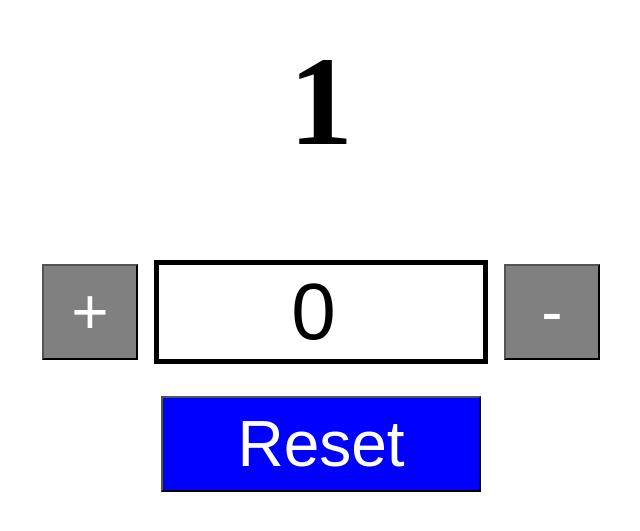
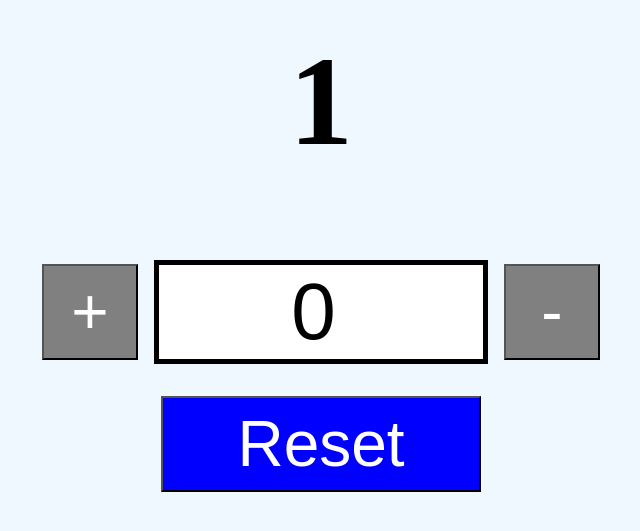
Before and after one commit to pshephardiii/project-1-assessment, a plain HTML site: page index.html in a window 1280 px wide. Shown: the part 191-722 px from the top of the page, without its empty margins (319-959 px from the left). Drawn offline with Linux system fonts and the light colour scheme.

Commit message:
update background color

```diff
--- a/main.css
+++ b/main.css
@@ -4,7 +4,9 @@ body {
   justify-content: center;
   align-items: center;
   height: 100vh;
-  font-size: 4rem
+  font-size: 4rem;
+  background-size: cover;
+  background-color: aliceblue
 }
 
 #count-tool-container {
```
